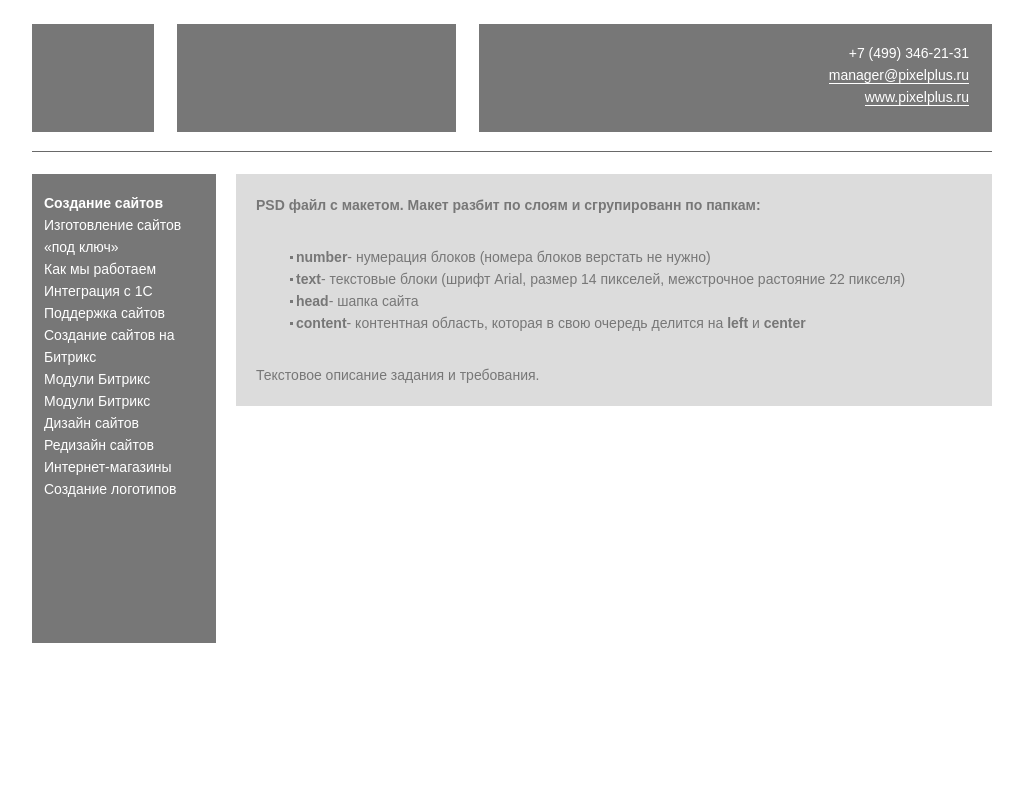
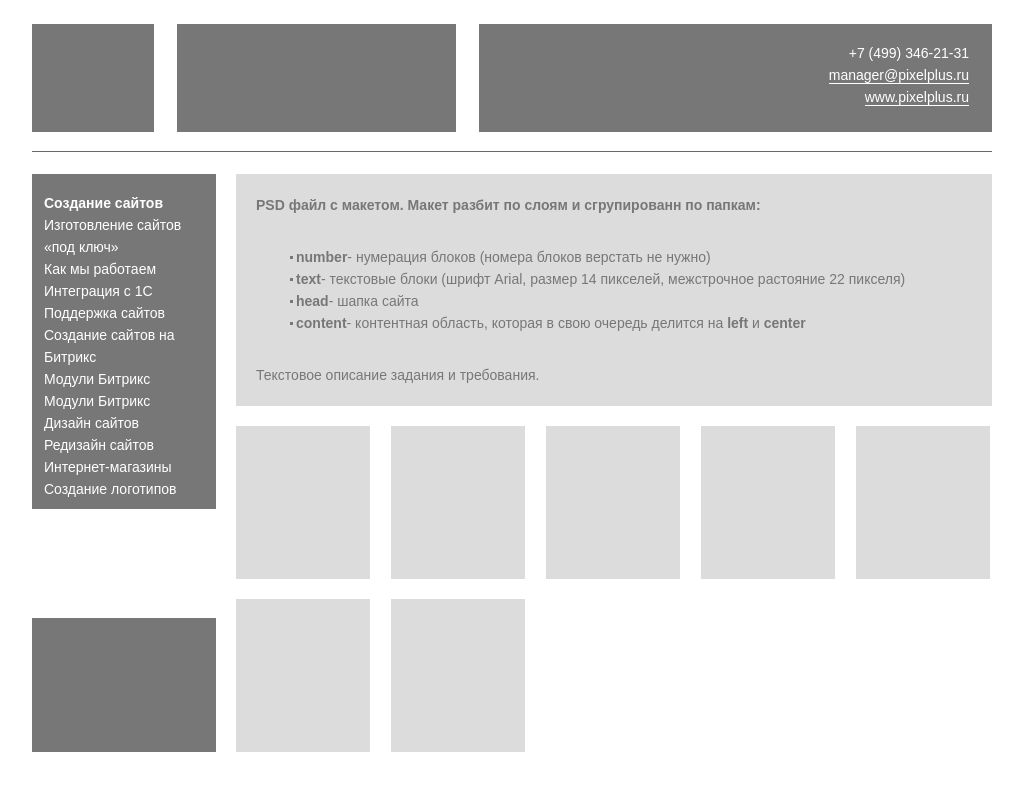
Before and after one commit to drozdovdn/skytrack_task_two, a React (Create React App) app: page / in a window 1280 px wide. Shown: the top 790 px of the page, without its empty margins (128-1151 px from the left). Built offline with nearby package versions, Linux system fonts and the light colour scheme.

Commit message:
add component main-content-block

```diff
--- a/src/app/index.jsx
+++ b/src/app/index.jsx
@@ -10,6 +10,7 @@ import More from '../components/more';
 import LeftMenu from '../components/sidebar-menu';
 import AsideBarFooter from '../components/sidebar-footer';
 import MainOffer from '../components/main-offer';
+import MainContentBlock from '../components/main-content-block';
 
 class App extends Component{
 
@@ -38,6 +39,15 @@ class App extends Component{
               </aside>
               <main className="main">
                 <MainOffer />
+                <div className="main__content">
+                    <MainContentBlock/>
+                    <MainContentBlock/>
+                    <MainContentBlock/>
+                    <MainContentBlock/>
+                    <MainContentBlock/>
+                    <MainContentBlock/>
+                    <MainContentBlock/>
+                </div>
               </main>
             </div>
           </div>
--- a/src/app/style.less
+++ b/src/app/style.less
@@ -59,3 +59,8 @@ body {
 .main {
   width: 100%;
 }
+.main__content {
+  display: flex;
+  flex-flow: row wrap;
+
+}
--- /dev/null
+++ b/src/components/main-content-block/index.jsx
@@ -0,0 +1,8 @@
+import React from 'react';
+import './style.less';
+
+export default function MainContentBlock() {
+  return (
+    <div className="main-content-block light" />
+  );
+}
--- /dev/null
+++ b/src/components/main-content-block/style.less
@@ -0,0 +1,8 @@
+.main-content-block {
+  width: 134px;
+  height: 153px;
+  margin: 20px 21px 0 0;
+  &:nth-child(5) {
+    margin: 20px 0 0;
+  }
+}
--- a/src/components/main-offer/index.jsx
+++ b/src/components/main-offer/index.jsx
@@ -3,7 +3,7 @@ import './style.less';
 
 export default function MainOffer () {
   return (
-    <div className="offer">
+    <div className="offer light">
       <h1 className="offer__title">
         PSD файл с макетом. Макет разбит по слоям и сгрупированн по папкам:
       </h1>
--- a/src/components/main-offer/style.less
+++ b/src/components/main-offer/style.less
@@ -1,6 +1,5 @@
 .offer {
   width: 100%;
-  background: #dcdcdc;
   padding: 20px;
   color: #777777;
 }
```
